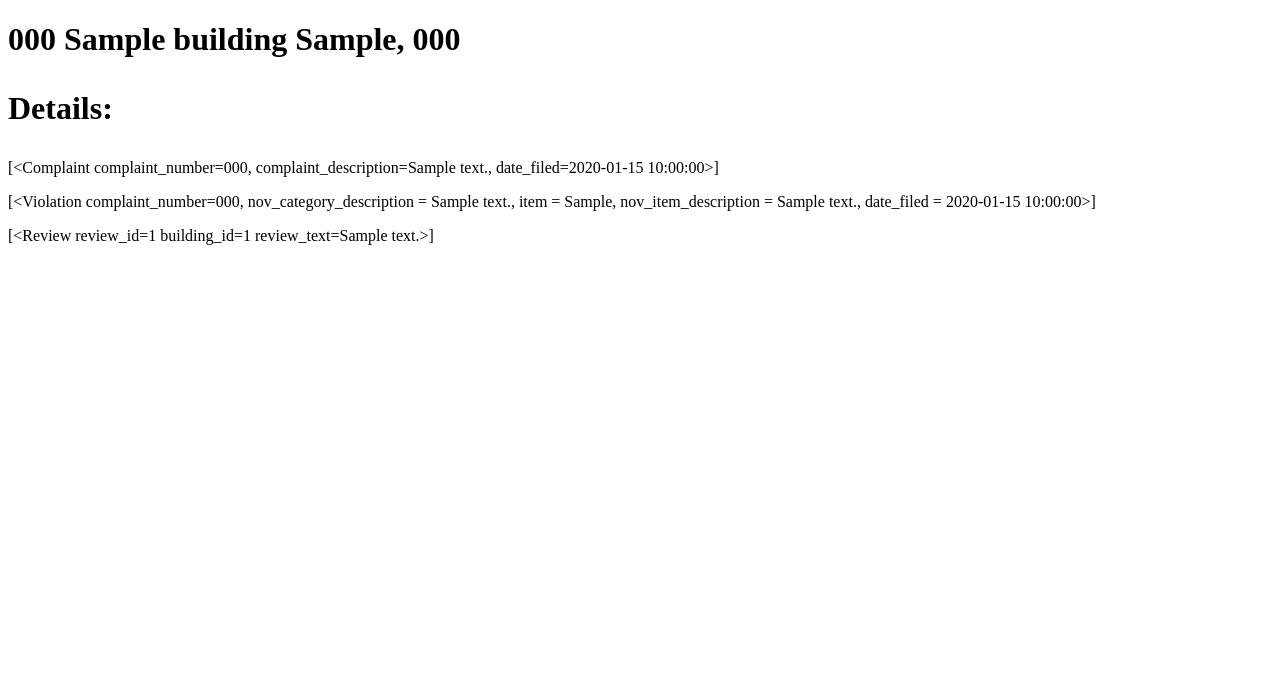
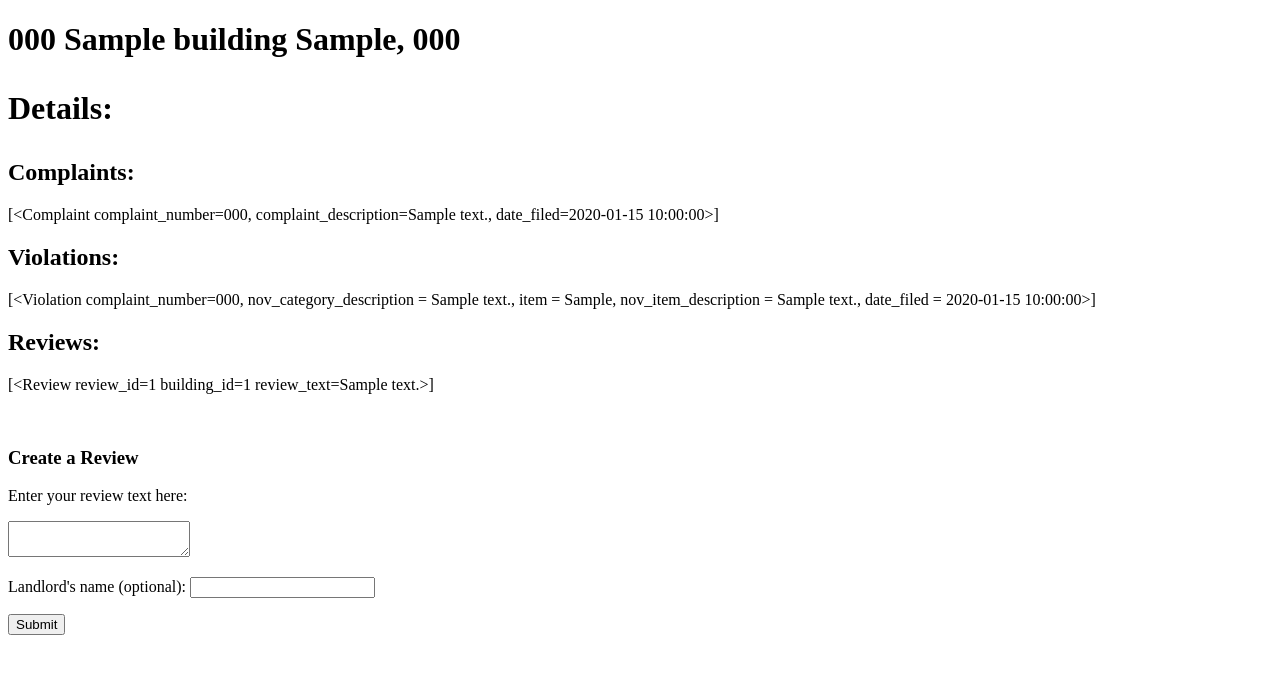
Before and after one commit to shoshlavosh/project, a Flask app: page /buildings/1 in a window 1280 px wide. Shown: the top 674 px of the page. Run offline with Flask 2, Linux system fonts and the light colour scheme; tables that the repository leaves empty hold one stand-in row (values such as "Sample post").

Commit message:
Created review form for existing building on building's page but it doesn't post yet

```diff
--- a/crud.py
+++ b/crud.py
@@ -38,6 +38,10 @@ def create_building(street_number, street_name, street_suffix, zip_code, lat_lon
     building = Building(street_number=street_number,
     street_name=street_name, street_suffix=street_suffix, zip_code=zip_code,
     lat_long=lat_long)
+
+    #for 2nd sprint:
+    #search for address, case-insensitive, if it exists,
+    #return that building. if not, create new building
 
     db.session.add(building)
     db.session.commit()
@@ -109,6 +113,18 @@ def create_review(building_id, user_id, review_date, review_text, rating, landlo
     return review
 
 
+def get_reviews():
+    """Return all reviews"""
+
+    return Review.query.all()
+
+
+def get_review_by_id(building_id):
+    """Returns a review by its review id"""
+
+    return Review.query.options(db.joinedload('users')).filter_by(building_id)
+
+
 if __name__ == '__main__':
     from server import app
     connect_to_db(app)
--- a/server.py
+++ b/server.py
@@ -77,6 +77,41 @@ def register_user():
     return redirect("/")
 
 
+@app.route("/login", methods=['POST'])
+def handle_login():
+    """Log user in"""
+
+    email = request.form['email']
+    password = request.form['password']
+    #note: solution used request.form.get()
+
+    user = crud.get_user_by_email(email)
+
+    if not user or user.password != password:
+        flash("Error: wrong password.")
+        return redirect("/") #redirects to homepage
+
+    else:
+        session['user_email'] = user.email #adds primary key to Flask session
+        flash(f'Logged in. Welcome back, {user.email}!')
+        return redirect("/") #redirect to review page
+
+
+#how do I get this to pull info from user and building
+#since user is logged in and on a building's page
+#(staff (Drue)'s recommendation was to create review on existing
+#building page for MVP)
+# @app.route("/review", methods=["POST"])
+# def create_review():
+#     """Add a review to a building's page"""
+
+#     review_text = request.form['review_text']
+
+#     review = crud.create_review(review_text)
+
+#     return redirect("/buildings/<building_id")
+
+
 if __name__ == '__main__':
     connect_to_db(app)
     app.run(debug=True, host='0.0.0.0')
--- a/templates/all_buildings.html
+++ b/templates/all_buildings.html
@@ -9,6 +9,7 @@
   <li>
       <a href="/buildings/{{ building.building_id }}">Building address:</a>
       {{ building.street_number}} {{ building.street_name }}
+      {{ building.street_suffix }}
       {{ building.zip_code}}
   </li>
 {% endfor %}
--- a/templates/building_details.html
+++ b/templates/building_details.html
@@ -10,16 +10,42 @@
     <p>Details:</p>
 </h1>
 
-  {% for complaint in building.complaints %}
-    <p>{{ building.complaints }}</p>
-  {% endfor %}
+<h2>Complaints:</h2>
+  {% if building.complaints %}
+  <p>{{ building.complaints }}</p>
+  {% else %}
+    None
+  {% endif %}
 
-  {% for violation in building.violations %}
+<h2>Violations:</h2>
+  {% if building.violations %}
     <p>{{ building.violations }}</p>
-  {% endfor %}
+  {% else %}
+    None
+  {% endif %}
 
-  {% for review in building.reviews %}
+<h2>Reviews:</h2>
+    {% if building.reviews %}
     <p>{{ building.reviews }}</p>
-  {% endfor %}
+    {% else %}
+       None
+    {% endif %}
+ <br>
+<!-- create a review on a specific building's page -->
+  <h3>Create a Review</h3>
+  <form action="/review" method="POST">
+      <p>
+      <label>Enter your review text here:</label>
+      </p>
+      <p>
+      <textarea name ="review_text"></textarea>
+      </p>
+      <p>
+        Landlord's name (optional):
+        <input type="text" name="landlord name">
+      </p>
+      <input type="submit">
+      <!-- how do I make this submit button create a new review? -->
+    </form>
 
 {% endblock %}
--- a/templates/index.html
+++ b/templates/index.html
@@ -1,10 +1,10 @@
 {% extends 'base.html' %}
 
-    {% block title %}Tenant Helper Home(title located in the index.html){% endblock %}
+    {% block title %}{% endblock %}
 
 {% block body %}
 <!-- header & paragraphs go here -->
-    <h1>Welcome!</h1>
+    <h1>Tenant Helper</h1>
 
     <h2>Navigation</h2>
     <ul>
```
Also changed, not shown: templates/create_review.html (added, +31 -0 lines).
